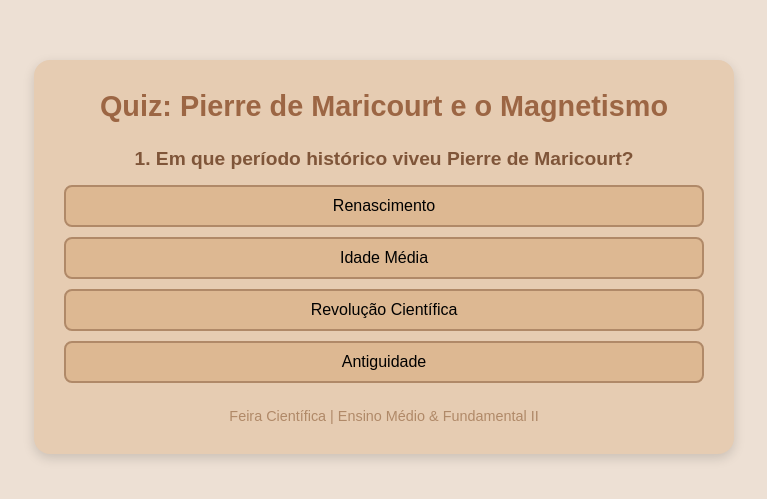
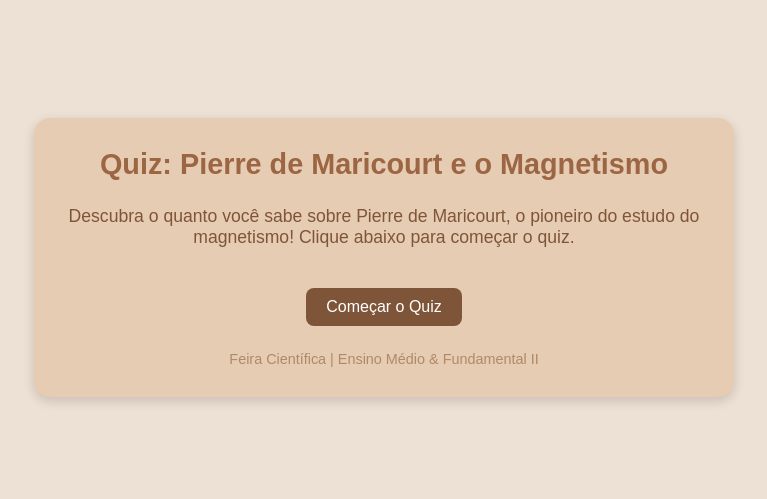
Before and after one commit to LucasFurtadoDev/quiz-pierre-maricourt, a plain HTML site: page index.html in a window 1280 px wide. Shown: the part 143-642 px from the top of the page, without its empty margins (256-1023 px from the left). Drawn offline with Linux system fonts and the light colour scheme.

Commit message:
Update index.html

```diff
--- a/index.html
+++ b/index.html
@@ -59,14 +59,18 @@
       gap: 10px;
     }
 
+    button {
+      border: none;
+      cursor: pointer;
+      font-size: 1rem;
+      border-radius: 8px;
+      padding: 10px 20px;
+      transition: all 0.2s ease-in-out;
+    }
+
     button.option {
       background-color: var(--tan);
       border: 2px solid var(--chamoisee);
-      border-radius: 8px;
-      padding: 10px;
-      cursor: pointer;
-      font-size: 1rem;
-      transition: all 0.2s ease-in-out;
     }
 
     button.option:hover {
@@ -74,19 +78,13 @@
       color: white;
     }
 
-    #next-btn {
+    #next-btn, #start-btn, #retry-btn {
       background-color: var(--coffee);
       color: white;
-      border: none;
-      border-radius: 8px;
-      padding: 10px 20px;
-      font-size: 1rem;
-      cursor: pointer;
       margin-top: 20px;
-      transition: background-color 0.3s ease;
     }
 
-    #next-btn:hover {
+    #next-btn:hover, #start-btn:hover, #retry-btn:hover {
       background-color: var(--raw-umber);
     }
 
@@ -106,19 +104,39 @@
       font-size: 0.9rem;
       color: var(--chamoisee);
     }
+
+    .intro {
+      font-size: 1.1rem;
+      margin-bottom: 20px;
+    }
   </style>
 </head>
 <body>
   <div class="quiz-container">
     <h1>Quiz: Pierre de Maricourt e o Magnetismo</h1>
-    <div id="quiz">
+
+    <!-- Tela inicial -->
+    <div id="start-screen">
+      <p class="intro">
+        Descubra o quanto você sabe sobre Pierre de Maricourt, o pioneiro do estudo do magnetismo!
+        Clique abaixo para começar o quiz.
+      </p>
+      <button id="start-btn">Começar o Quiz</button>
+    </div>
+
+    <!-- Quiz -->
+    <div id="quiz" class="hidden">
       <div id="question-container">
         <div id="question" class="question"></div>
         <div id="options" class="options"></div>
       </div>
       <button id="next-btn" class="hidden">Próxima</button>
     </div>
+
+    <!-- Resultado -->
     <div id="result" class="result hidden"></div>
+    <button id="retry-btn" class="hidden">Tentar Novamente</button>
+
     <footer>Feira Científica | Ensino Médio & Fundamental II</footer>
   </div>
 
@@ -200,70 +218,4 @@
         answer: 2,
       },
       {
-        question: "10. Qual foi a principal contribuição de Pierre de Maricourt para a ciência?",
-        options: [
-          "Criar o primeiro telescópio",
-          "Desenvolver o cálculo diferencial",
-          "Unir observação e raciocínio lógico, antecipando o método científico",
-          "Fundar uma escola de navegação",
-        ],
-        answer: 2,
-      },
-    ];
-
-    const questionElement = document.getElementById("question");
-    const optionsContainer = document.getElementById("options");
-    const nextButton = document.getElementById("next-btn");
-    const resultContainer = document.getElementById("result");
-
-    let currentQuestion = 0;
-    let score = 0;
-
-    function showQuestion() {
-      const q = questions[currentQuestion];
-      questionElement.textContent = q.question;
-      optionsContainer.innerHTML = "";
-      q.options.forEach((option, index) => {
-        const button = document.createElement("button");
-        button.textContent = option;
-        button.classList.add("option");
-        button.addEventListener("click", () => selectOption(index));
-        optionsContainer.appendChild(button);
-      });
-    }
-
-    function selectOption(selectedIndex) {
-      const q = questions[currentQuestion];
-      const buttons = document.querySelectorAll(".option");
-
-      buttons.forEach((btn, index) => {
-        btn.disabled = true;
-        if (index === q.answer) btn.style.backgroundColor = "var(--chamoisee)";
-        if (index === selectedIndex && index !== q.answer)
-          btn.style.backgroundColor = "#d9534f";
-      });
-
-      if (selectedIndex === q.answer) score++;
-      nextButton.classList.remove("hidden");
-    }
-
-    nextButton.addEventListener("click", () => {
-      currentQuestion++;
-      if (currentQuestion < questions.length) {
-        showQuestion();
-        nextButton.classList.add("hidden");
-      } else {
-        showResult();
-      }
-    });
-
-    function showResult() {
-      document.getElementById("quiz").classList.add("hidden");
-      resultContainer.classList.remove("hidden");
-      resultContainer.textContent = `Você acertou ${score} de ${questions.length} perguntas!`;
-    }
-
-    showQuestion();
-  </script>
-</body>
-</html>
+        questi
```
